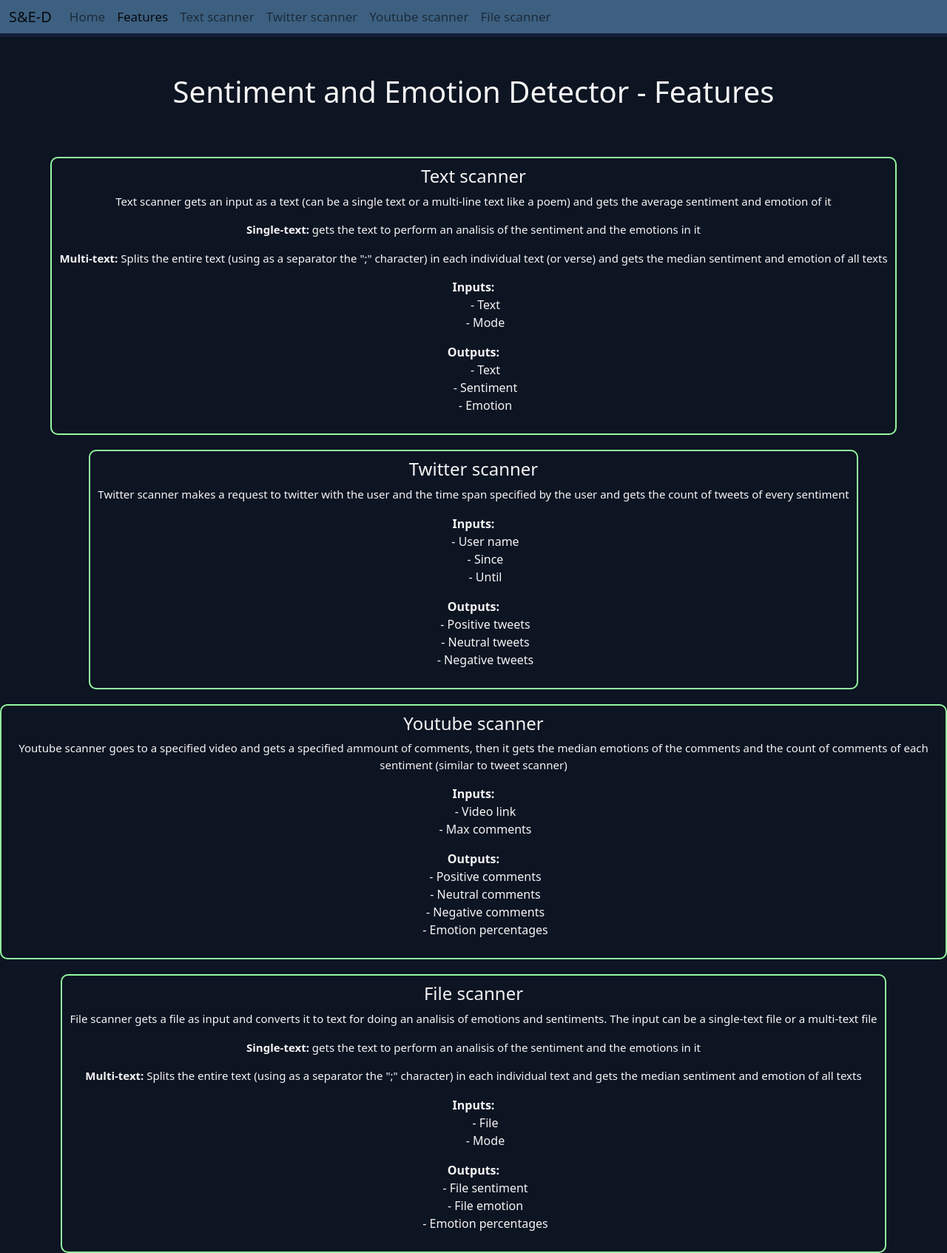
After one commit to nairec/EmotionDetectApp, a Flask app: page /features in a window 1280 px wide. The commit adds this page. Shown: the whole page at 74% size. Run offline with Flask 3, Linux system fonts and the light colour scheme.

Commit message:
- added Feature info page - changed some colors

```diff
--- a/main.py
+++ b/main.py
@@ -11,7 +11,6 @@ from operator import itemgetter
 import json
 import os
 
-# query = "(from:VirginMaster77) until:2023-01-01 since:2022-01-01"
 app = Flask(__name__)
 env = Environment(loader=PackageLoader(__name__, 'templates'))
 env.filters['json'] = json.dumps
@@ -26,6 +25,10 @@ file_uploads = "C:/Users/irecg/PythonProjects/EmotionDetectApp/static/files"
 @app.route('/home',methods=["POST","GET"])
 def home():
     return render_template('home.html')
+
+@app.route('/features',methods=["POST","GET"])
+def features():
+    return render_template('features.html')
 
 @app.route('/text-scanner',methods=["POST","GET"])
 def text_scanner():
@@ -56,7 +59,7 @@ def twitter_scanner():
 def youtube_scanner():
     if request.method == "POST":
         video_link = request.form["link"]
-        max_results = request.form["max_results"] #Next page token for max results
+        max_results = request.form["max_results"]
         video_link = video_link[-11:]
         positive_result,neutral_result,negative_result,total_emotions = analyse_youtube(video_link,int(max_results))
     else:
--- /dev/null
+++ b/static/css/features.css
@@ -0,0 +1,25 @@
+.features-content{
+    width: 100%;
+    margin-top: 5%;
+}
+
+.feature-description{
+    width:fit-content;
+    border: 2px solid #91FA9F;
+    border-radius: 10px;
+    color: whitesmoke;
+    margin: auto;
+    padding: 10px;
+    margin-top: 20px;
+    text-align: center;
+}
+.feature-description div{
+    margin: auto;
+}
+p{
+    font-size: 15px;
+    margin-top: 5px;
+}
+li{
+    list-style-type: none;
+}
--- a/static/css/file-scanner.css
+++ b/static/css/file-scanner.css
@@ -15,7 +15,7 @@
     border-width: 3px;
     border-radius: 10px;
     border-style: solid;
-    background-color: #171831;
+    background-color: #0d1422;
     cursor: pointer;
     transition: 0.3s;
     color: whitesmoke;
@@ -24,7 +24,6 @@
     color: whitesmoke;
 }
 .file-input::file-selector-button:hover {
-    box-shadow: 4px 4px 10px 2px #153a3a;
     background: none repeat scroll 0 0 #6b6daf;
     transition: 0.3s;
     border-color:#91FA9F;
@@ -36,7 +35,7 @@
     height: 40px;
     padding-left: 5px;
     outline: none;
-    background-color: #171831;
+    background-color: #0d1422;
     color: whitesmoke;
     border: 2px #555594 solid;
     transition: 0.3s;
--- a/static/css/style.css
+++ b/static/css/style.css
@@ -5,14 +5,15 @@
 }
 
 #navbar{
-    background-color:#3d8165;
+    background-color:#3d6081;
     position: fixed;
     width: 100%; /* Full width */
     top: 0;
     z-index: 100;
-    border-bottom: 5px #153a37;
+    border-bottom: 5px #151e3a;
     border-bottom-style: solid;
     font-size: 17px;
+    height: 50px;
 }
 
 h1{
--- /dev/null
+++ b/templates/features.html
@@ -0,0 +1,116 @@
+{% extends "base.html" %}
+{% block head %}
+<meta charset="UTF-8">
+  <meta name="viewport" content="width=device-width, initial-scale=1.0">
+  <meta http-equiv="X-UA-Compatible" content="ie=edge">
+  <link href="https://cdn.jsdelivr.net/npm/bootstrap@5.0.2/dist/css/bootstrap.min.css" rel="stylesheet" integrity="sha384-EVSTQN3/azprG1Anm3QDgpJLIm9Nao0Yz1ztcQTwFspd3yD65VohhpuuCOmLASjC" crossorigin="anonymous">
+  <link rel="stylesheet" href="{{ url_for('static', filename='css/style.css') }}">
+  <link rel="stylesheet" href="{{ url_for('static', filename='css/features.css') }}">
+  <title>My Web</title>
+</meta>
+{% endblock %}
+{% block navbar %}
+<div class="navbar-nav">
+  <a class="nav-link" id='a-Home' aria-current="page" href="/home">Home</a>
+  <a class="nav-link active" id='a-Features' href="#">Features</a>
+  <a class="nav-link" id='a-Text' href="/text-scanner">Text scanner</a>
+  <a class="nav-link" id='a-Twitter'class='a' href="/twitter-scanner">Twitter scanner</a>
+  <a class="nav-link" id='a-Youtube' href="/youtube-scanner">Youtube scanner</a>
+  <a class="nav-link" id='a-File'class='a' href="/file-scanner">File scanner</a>
+</div>
+{% endblock %}
+{% block content %}
+<h1>Sentiment and Emotion Detector - Features</h1>
+<div class="features-content">
+    <div class="feature-description">
+        <h4>Text scanner</h4>
+        <p>
+            Text scanner gets an input as a text (can be a single text or a multi-line text like a poem) and gets the average sentiment and emotion of it
+            <p>
+                <b>Single-text:</b>
+                gets the text to perform an analisis of the sentiment and the emotions in it
+            </p>
+            <p>
+                <b>Multi-text:</b>
+                Splits the entire text (using as a separator the ";" character) in each individual text (or verse) and gets the median sentiment and emotion of all texts
+            </p>
+            <b>Inputs:</b>
+            <ul>
+                <li>- Text</li>
+                <li>- Mode</li>
+            </ul>
+
+            <b>Outputs:</b>
+            <ul>
+                <li>- Text</li>
+                <li>- Sentiment</li>
+                <li>- Emotion</li>
+            </ul>
+        </p>
+    </div>
+    <div class="feature-description">
+        <h4>Twitter scanner</h4>
+        <p>
+            Twitter scanner makes a request to twitter with the user and the time span specified by the user and gets the count of tweets of every sentiment
+        </p>
+        <b>Inputs:</b>
+            <ul>
+                <li>- User name</li>
+                <li>- Since</li>
+                <li>- Until</li>
+            </ul>
+
+            <b>Outputs:</b>
+            <ul>
+                <li>- Positive tweets</li>
+                <li>- Neutral tweets</li>
+                <li>- Negative tweets</li>
+            </ul>
+    </div>
+    <div class="feature-description">
+        <h4>Youtube scanner</h4>
+        <p>
+            Youtube scanner goes to a specified video and gets a specified ammount of comments, then it gets the median emotions of the comments and the count of comments of each sentiment (similar to tweet scanner)
+        </p>
+        <b>Inputs:</b>
+        <ul>
+            <li>- Video link</li>
+            <li>- Max comments</li>
+        </ul>
+
+        <b>Outputs:</b>
+        <ul>
+            <li>- Positive comments</li>
+            <li>- Neutral comments</li>
+            <li>- Negative comments</li>
+            <li>- Emotion percentages</li>
+        </ul>
+    </div>
+    <div class="feature-description">
+        <h4>File scanner</h4>
+        <p>
+            File scanner gets a file as input and converts it to text for doing an analisis of emotions and sentiments. The input can be a single-text file or a multi-text file
+            <p>
+                <b>Single-text:</b>
+                gets the text to perform an analisis of the sentiment and the emotions in it
+            </p>
+            <p>
+                <b>Multi-text:</b>
+                Splits the entire text (using as a separator the ";" character) in each individual text and gets the median sentiment and emotion of all texts
+            </p>
+            <b>Inputs:</b>
+            <ul>
+                <li>- File</li>
+                <li>- Mode</li>
+            </ul>
+
+            <b>Outputs:</b>
+            <ul>
+                <li>- File sentiment</li>
+                <li>- File emotion</li>
+                <li>- Emotion percentages</li>
+            </ul>
+        </p>
+    </div>
+</div>
+{% endblock %}
--- a/templates/file-scanner.html
+++ b/templates/file-scanner.html
@@ -43,7 +43,7 @@
 {% block navbar %}
 <div class="navbar-nav">
   <a class="nav-link" id='a-Home' aria-current="page" href="/home">Home</a>
-  <a class="nav-link" id='a-Features' href="#">Features</a>
+  <a class="nav-link" id='a-Features' href="/features">Features</a>
   <a class="nav-link" id='a-Text' href="/text-scanner">Text scanner</a>
   <a class="nav-link" id='a-Twitter'class='a' href="/twitter-scanner">Twitter scanner</a>
   <a class="nav-link" id='a-Youtube' href="/youtube-scanner">Youtube scanner</a>
--- a/templates/home.html
+++ b/templates/home.html
@@ -13,7 +13,7 @@
 {% block navbar %}
 <div class="navbar-nav">
   <a class="nav-link active" id='a-Home' aria-current="page" href="/home">Home</a>
-  <a class="nav-link" id='a-Features' href="#">Features</a>
+  <a class="nav-link" id='a-Features' href="/features">Features</a>
   <a class="nav-link" id='a-Text' href="/text-scanner">Text scanner</a>
   <a class="nav-link" id='a-Twitter'class='a' href="/twitter-scanner">Twitter scanner</a>
   <a class="nav-link" id='a-Youtube' href="/youtube-scanner">Youtube scanner</a>
--- a/templates/text-scanner.html
+++ b/templates/text-scanner.html
@@ -11,7 +11,7 @@
 {% block navbar %}
 <div class="navbar-nav">
   <a class="nav-link" id='a-Home' aria-current="page" href="/home">Home</a>
-  <a class="nav-link" id='a-Features' href="#">Features</a>
+  <a class="nav-link" id='a-Features' href="/features">Features</a>
   <a class="nav-link active" id='a-Text' href="/text-scanner">Text scanner</a>
   <a class="nav-link" id='a-Twitter'class='a' href="/twitter-scanner">Twitter scanner</a>
   <a class="nav-link" id='a-Youtube' href="/youtube-scanner">Youtube scanner</a>
--- a/templates/twitter-scanner.html
+++ b/templates/twitter-scanner.html
@@ -12,7 +12,7 @@
 {% block navbar %}
 <div class="navbar-nav">
   <a class="nav-link" id='a-Home' aria-current="page" href="/home">Home</a>
-  <a class="nav-link" id='a-Features' href="#">Features</a>
+  <a class="nav-link" id='a-Features' href="/features">Features</a>
   <a class="nav-link" id='a-Text' href="/text-scanner">Text scanner</a>
   <a class="nav-link active" id='a-Twitter'class='a' href="/twitter-scanner">Twitter scanner</a>
   <a class="nav-link" id='a-Youtube' href="/youtube-scanner">Youtube scanner</a>
--- a/templates/youtube-scanner.html
+++ b/templates/youtube-scanner.html
@@ -42,7 +42,7 @@
 {% block navbar %}
 <div class="navbar-nav">
   <a class="nav-link" id='a-Home' aria-current="page" href="/home">Home</a>
-  <a class="nav-link" id='a-Features' href="#">Features</a>
+  <a class="nav-link" id='a-Features' href="/features">Features</a>
   <a class="nav-link" id='a-Text' href="/text-scanner">Text scanner</a>
   <a class="nav-link" id='a-Twitter'class='a' href="/twitter-scanner">Twitter scanner</a>
   <a class="nav-link active" id='a-Youtube' href="/youtube-scanner">Youtube scanner</a>
```
